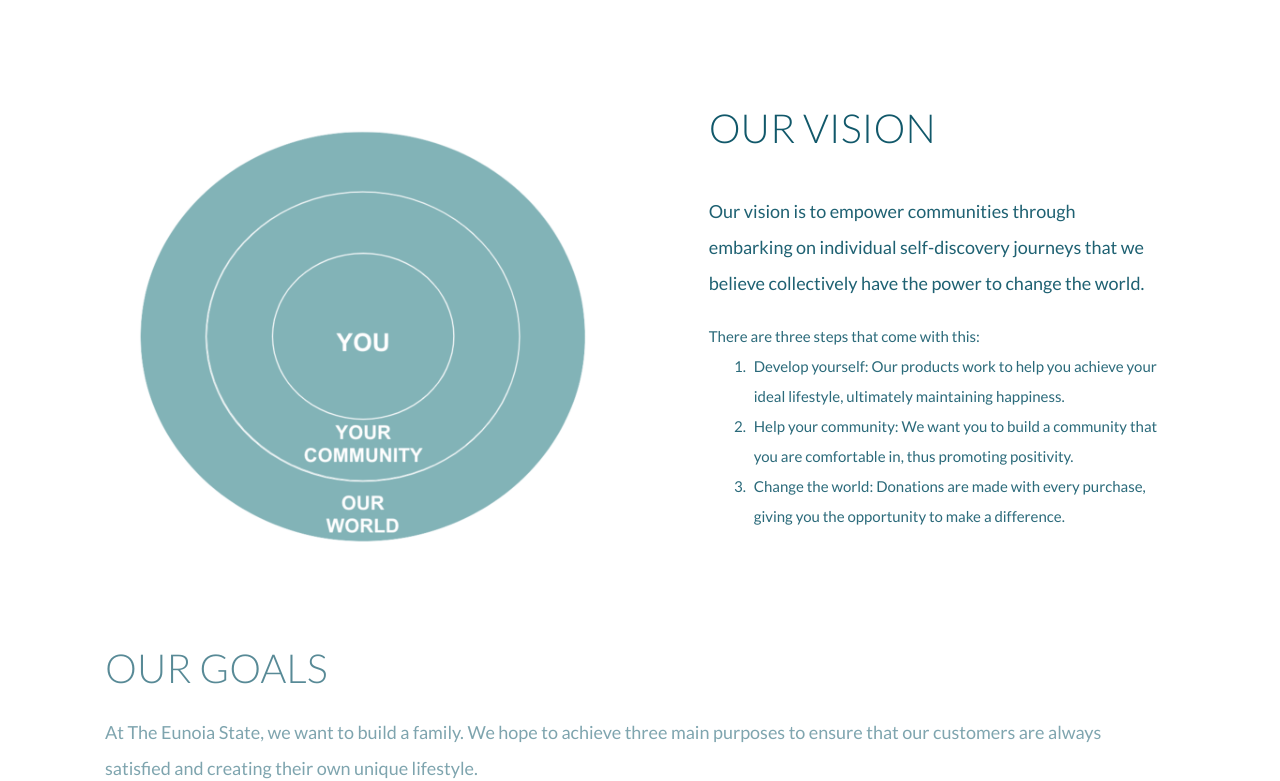
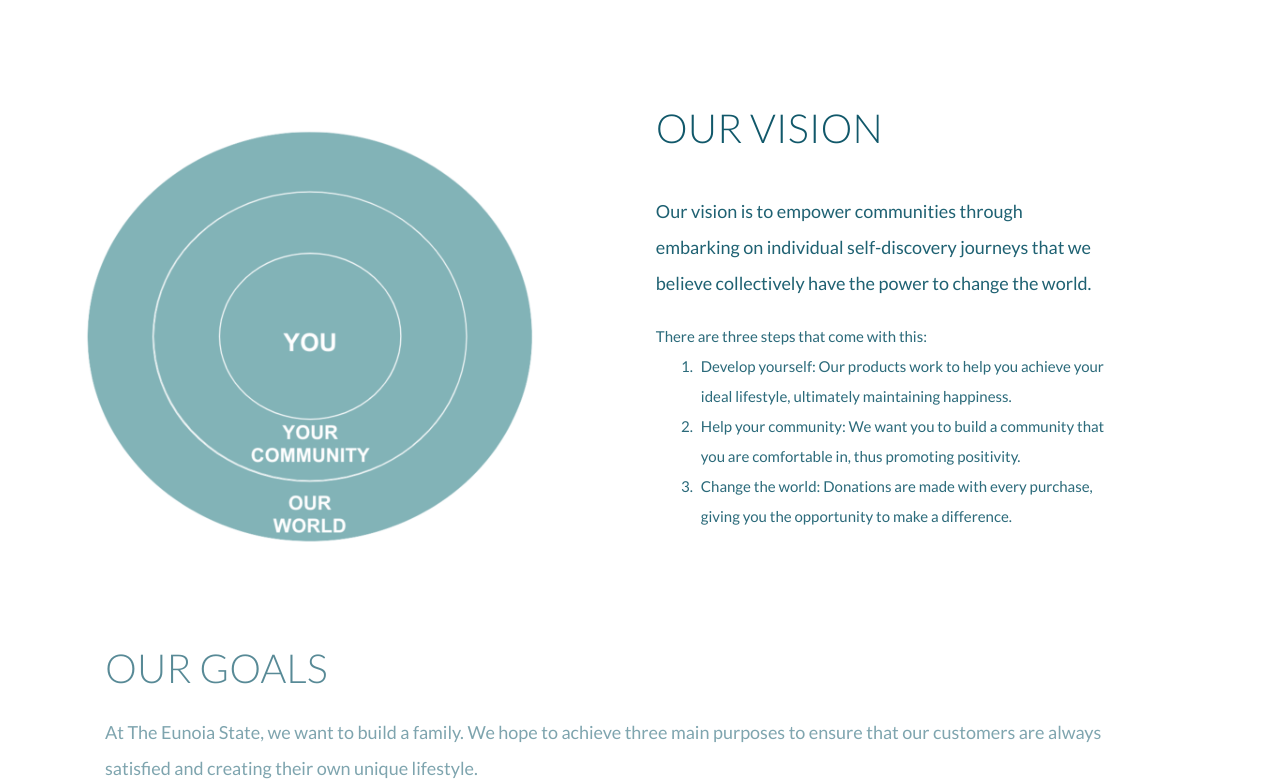
Before and after one commit to yalozairi/theeunoiastate, a React (Create React App) app: page /about in a window 1280 px wide. Shown: the part 1383-2164 px from the top of the page. Built offline with nearby package versions, Linux system fonts and the light colour scheme; a web font is replaced by a local one.

Commit message:
finally solved safari issues

```diff
--- a/src/components/About/styles.js
+++ b/src/components/About/styles.js
@@ -35,7 +35,7 @@ export const TitleWrapper = styled.div`
         color: ${(props) => props.theme.darkBlue};
         text-transform: uppercase;
         /* font-size: 72px; */
-        font-size: 7vw;
+        font-size: 8vw;
         font-family: lato;
         font-weight: 300;
         @keyframes fadeIn {
@@ -68,7 +68,7 @@ export const TitleWrapper = styled.div`
 
       @media screen and (max-width: 768px) {
         color: ${(props) => props.theme.darkBlue};
-        font-size: 1.8vw;
+        font-size: 3vw;
         font-family: lato;
         @keyframes fadeIn {
           0% {
@@ -101,7 +101,7 @@ export const TitleWrapper = styled.div`
       animation: fadeIn 4s forwards;
       @media screen and (max-width: 768px) {
         color: ${(props) => props.theme.darkBlue};
-        font-size: 1.4vw;
+        font-size: 2.5vw;
         font-family: lato;
         font-weight: 100px;
         margin-top: 0px;
@@ -199,6 +199,7 @@ export const VisionWrapper = styled.div`
   background-color: ${(props) => props.theme.white};
   align-items: center;
   justify-content: center;
+  text-align: center;
 `;
 
 export const ChartStyled = styled.img`
@@ -212,11 +213,7 @@ export const ChartStyled = styled.img`
 `;
 
 export const LeftVisionWrapper = styled.div`
-  margin-left: auto;
-  margin-right: auto;
-  padding: auto;
-  justify-content: center;
-  display: flex;
+  display: inline-block;
 `;
 
 export const RightVisionWrapper = styled.div`
```
